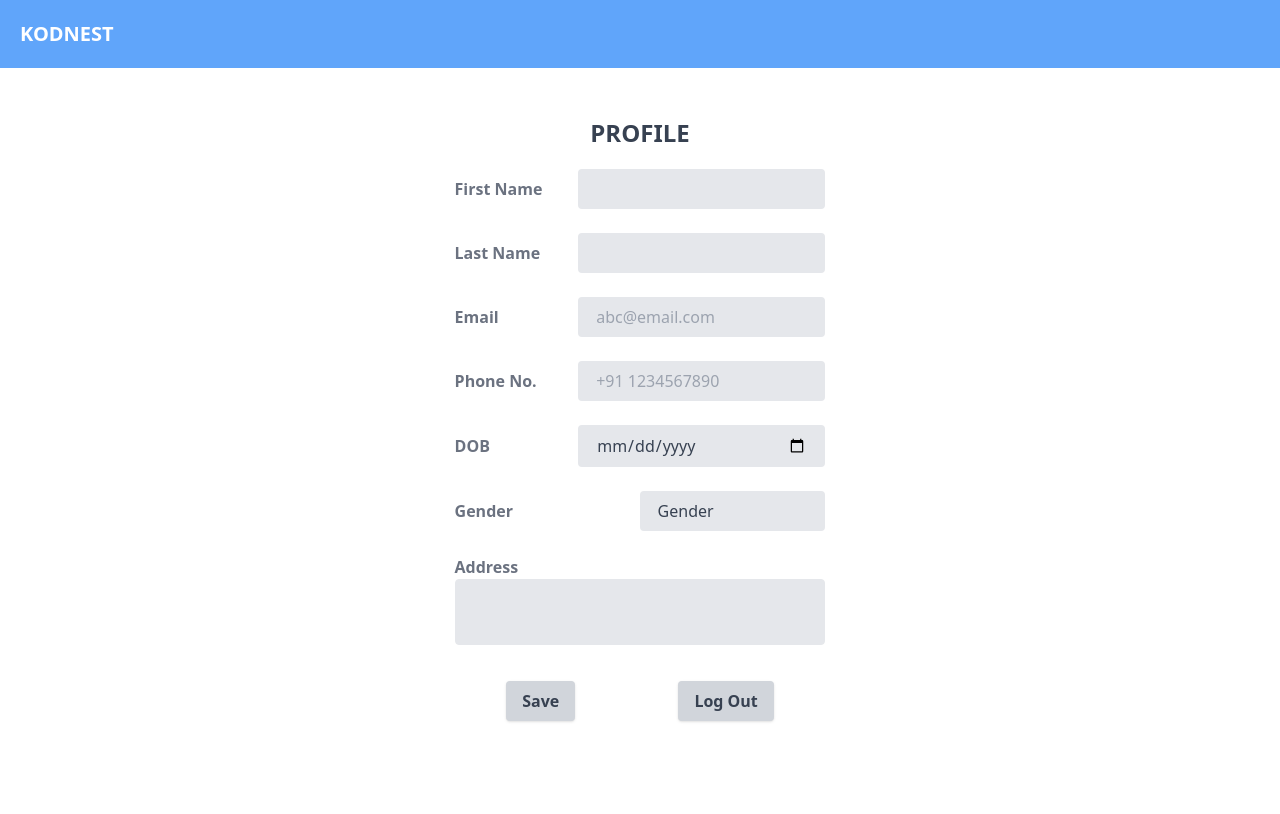
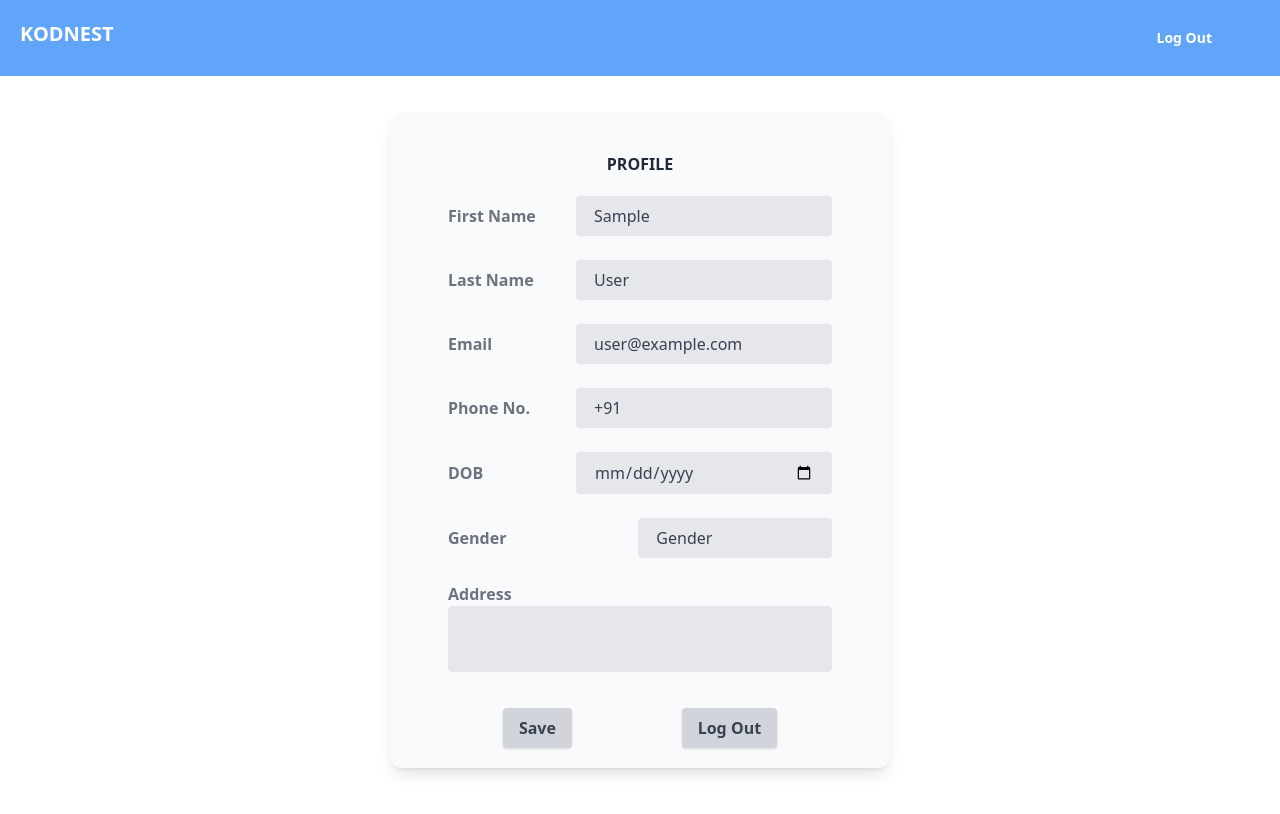
Before and after one commit to NivinAnil/kodnest-assignment, a React (Create React App) app: page / in a window 1280 px wide. Shown: the top 814 px of the page. Built offline with nearby package versions, Linux system fonts and the light colour scheme; no server answers; the database is empty; sample sign-in values are in the browser's storage.

Commit message:
add database

```diff
--- a/package.json
+++ b/package.json
@@ -7,6 +7,8 @@
     "@testing-library/react": "^13.4.0",
     "@testing-library/user-event": "^13.5.0",
     "firebase": "^9.15.0",
+    "firebase-admin": "^11.4.1",
+    "firebase-functions": "^4.1.1",
     "react": "^18.2.0",
     "react-dom": "^18.2.0",
     "react-router-dom": "^6.6.1",
--- a/src/App.js
+++ b/src/App.js
@@ -1,16 +1,37 @@
+import { onAuthStateChanged } from "firebase/auth";
+import { useEffect, useState } from "react";
 import {
   BrowserRouter as Router, Routes, Route,
 } from "react-router-dom";
 import Header from "./components/Header";
+import { auth } from "./firebase";
 import Profile from "./Pages/Profile";
 import SignIn from './Pages/Signin';
 import SignUp from './Pages/Signup';
 
+
+
 function App() {
+
+  const [isLoggedIn, setIsLoggedIn] = useState(false);
+
+  useEffect(() => {
+    onAuthStateChanged(auth, (user) => {
+      if (user) {
+        setIsLoggedIn(true);
+      } else {
+        setIsLoggedIn(false);
+      }
+
+    });
+  }, [])
+
+
   return (
     <>
-      <Header />
+
       <Router>
+        <Header logout={isLoggedIn} />
         <Routes>
 
           <Route exact path="/signin"
--- a/src/Pages/Profile.js
+++ b/src/Pages/Profile.js
@@ -2,18 +2,22 @@ import React, { useEffect, useState } from "react";
 import FormLabel from "../components/FormLabel";
 import validator from "validator";
 import { onAuthStateChanged, signOut } from "firebase/auth";
-import { auth } from "../firebase";
+import { auth, db } from "../firebase";
 import { useNavigate } from "react-router-dom";
+import { ref, set, get, child } from "firebase/database";
+
+import Form from "../components/Form";
+import Loading from "../components/Loading";
 
 const Profile = () => {
     const navigate = useNavigate();
-
+    const [loading, setLoading] = useState(true);
     const [profileForm, setProfileForm] = useState(
         {
             fName: "",
             lName: "",
             email: "",
-            pno: "",
+            pno: "+91",
             dob: "",
             gender: "",
             address: ""
@@ -24,18 +28,35 @@ const Profile = () => {
 
 
     useEffect(() => {
+        setLoading(true)
         onAuthStateChanged(auth, (user) => {
             if (user) {
-                // User is signed in, see docs for a list of available properties
-                // https://firebase.google.com/docs/reference/js/firebase.User
                 const uid = user.uid;
-                console.log("uid", uid);
+                const name = user.displayName;
+                const email = user.email;
+                const fname = name.split(" ")[0];
+                const lname = name?.split(" ").slice(1).join(" ")
+
+
+                const dbRef = ref(db);
+                get(child(dbRef, `users/${uid}`)).then((snapshot) => {
+                    if (snapshot.exists()) {
+                        const profile = snapshot.val();
+                        setProfileForm({ ...profile });
+                    } else {
+                        setProfileForm({ ...profileForm, fName: fname ?? "", lName: lname ?? "", email: email });
+                    }
+                }).catch((error) => {
+                    console.error(error);
+                    setLoading(false)
+                });
 
             } else {
                 // User is signed out
                 navigate("/signin");
                 console.log("user is logged out")
             }
+            setLoading(false)
         });
     }, [])
 
@@ -72,11 +93,29 @@ const Profile = () => {
         return [true, "Valid"];
     }
 
-    const saveForm = () => {
+    const handleSaveForm = async () => {
         const [valid, message] = validateProfile();
         if (valid) {
             console.log(profileForm);
             setErrorMessage(message)
+
+            // saving data to firebase
+
+            const uid = auth.currentUser.uid;
+
+            set(ref(db, 'users/' + uid), {
+                ...profileForm
+            });
+
+            // try {
+            //     const docRef = await addDoc(collection(db, `users/${uid}/profile`,), {
+            //         ...profileForm
+            //     });
+            //     console.log("Document written with ID: ", docRef.id);
+            // } catch (e) {
+            //     console.error("Error adding document: ", e);
+            // }
+
         }
 
         else {
@@ -86,13 +125,15 @@ const Profile = () => {
 
     }
 
-    return (
-        <div className="h-screen flex flex-col items-center justify-center">
-            <div className="block text-center text-gray-700 text-2xl uppercase font-bold">Profile</div>
-
-            <div className="flex flex-wrap  h-2/3 justify-center p-5 items-center">
-
-                <form className="w-full max-w-sm">
+    return (<>
+        {
+            loading ?
+                <div className=" h-screen flex flex-col items-center justify-center">
+                    <Loading />
+                </div>
+                :
+                <div className=" p-28 flex flex-col items-center justify-center">
+                    <Form title="Profile">
                         <div className="md:flex md:items-center mb-6">
                             <div className="md:w-1/3">
                                 <FormLabel>First Name</FormLabel>
@@ -139,6 +180,7 @@ const Profile = () => {
                                     required
                                     value={profileForm.email}
                                     onChange={(e) => { setProfileForm({ ...profileForm, email: e.target.value }) }}
+                                    disabled
                                 />
                             </div>
                         </div>
@@ -167,9 +209,7 @@ const Profile = () => {
                             <div className="md:w-2/3">
                                 <input
                                     className="bg-gray-200 appearance-none border-2 border-gray-200 rounded w-full py-2 px-4 text-gray-700 leading-tight focus:outline-none focus:bg-white focus:border-purple-500"
-                                id="inline-full-name"
                                     type="date"
-                                placeholder=""
                                     value={profileForm.dob}
                                     onChange={(e) => { setProfileForm({ ...profileForm, dob: e.target.value }) }}
                                 />
@@ -209,7 +249,7 @@ const Profile = () => {
                                 className="shadow bg-gray-300 border-purple-200 hover:bg-gray-800 hover:text-white focus:shadow-outline focus:outline-none text-gray-700 font-bold py-2 px-4 rounded"
                                 type="button"
                                 onClick={() => {
-                                saveForm();
+                                    handleSaveForm();
                                 }}
                             >
                                 Save
@@ -224,10 +264,12 @@ const Profile = () => {
                                 Log Out
                             </button>
                         </div>
-                </form>
-            </div>
+                    </Form>
                     <p className="text-center uppercase text-sm font-semibold text-red-500">{errorMessage}</p>
                 </div>
+
+        }
+    </>
     );
 }
 
--- a/src/components/Form.js
+++ b/src/components/Form.js
@@ -4,7 +4,7 @@ import React from 'react'
 const Form = (props) => {
 
     return (
-        <div className="flex flex-wrap h-2/3 justify-center p-5 items-center">
+        <div className="flex flex-wrap w-screen sm:w-screen justify-center p-5 items-center rounded-xl bg-gray-50 shadow-lg md:w-[500px] xl:w-[500px]">
             <form className="w-full max-w-sm">
                 <h1 className="text-center p-5 uppercase font-bold text-gray-800">
                     {props.title}
--- a/src/components/Header.js
+++ b/src/components/Header.js
@@ -1,9 +1,37 @@
+import { signOut } from 'firebase/auth';
 import React from 'react'
+import { useNavigate } from 'react-router-dom';
+import { auth } from '../firebase';
 
-function Header() {
+function Header({ logout }) {
+    const navigate = useNavigate()
+    // const [render, setRender] = useState(false)
+    // useEffect(() => {
+    //     onAuthStateChanged(auth, (user) => {
+    //         if (user) {
+    //             setRender(true);
+    //         }
+    //     });
+    // }, [])
+
+
+
+
     return (
-        <div className='w-screen bg-blue-400 p-5 absolute z-20'>
-            <div className='uppercase text-xl text-white font-bold'>KodNest</div>
+        <div className='w-screen flex bg-blue-400 p-5 absolute z-20'>
+            <div className='uppercase flex-1 text-xl text-white font-bold'>KodNest</div>
+            {logout ? <div className='mx-10 px-2 p-2 text-sm text-white font-bold cursor-pointer rounded-xl hover:shadow-md hover:bg-blue-200 hover:text-gray-500'
+                onClick={() => {
+                    signOut(auth).then(() => {
+                        // Sign-out successful.
+                        navigate("/signin");
+                        console.log("Signed out successfully")
+                    }).catch((error) => {
+                        // An error happened.
+                        console.log(error);
+                    });
+                }}
+            >Log Out</div> : <></>}
         </div>
     )
 }
--- /dev/null
+++ b/src/components/Loading.js
@@ -0,0 +1,15 @@
+import React from 'react'
+const Loading = () => {
+    return (
+        <div role="status">
+            <svg aria-hidden="true" className="w-8 h-8 mr-2 text-gray-200 animate-spin dark:text-gray-600 fill-blue-600" viewBox="0 0 100 101" fill="none" xmlns="http://www.w3.org/2000/svg">
+                <path d="M100 50.5908C100 78.2051 77.6142 100.591 50 100.591C22.3858 100.591 0 78.2051 0 50.5908C0 22.9766 22.3858 0.59082 50 0.59082C77.6142 0.59082 100 22.9766 100 50.5908ZM9.08144 50.5908C9.08144 73.1895 27.4013 91.5094 50 91.5094C72.5987 91.5094 90.9186 73.1895 90.9186 50.5908C90.9186 27.9921 72.5987 9.67226 50 9.67226C27.4013 9.67226 9.08144 27.9921 9.08144 50.5908Z" fill="currentColor" />
+                <path d="M93.9676 39.0409C96.393 38.4038 97.8624 35.9116 97.0079 33.5539C95.2932 28.8227 92.871 24.3692 89.8167 20.348C85.8452 15.1192 80.8826 10.7238 75.2124 7.41289C69.5422 4.10194 63.2754 1.94025 56.7698 1.05124C51.7666 0.367541 46.6976 0.446843 41.7345 1.27873C39.2613 1.69328 37.813 4.19778 38.4501 6.62326C39.0873 9.04874 41.5694 10.4717 44.0505 10.1071C47.8511 9.54855 51.7191 9.52689 55.5402 10.0491C60.8642 10.7766 65.9928 12.5457 70.6331 15.2552C75.2735 17.9648 79.3347 21.5619 82.5849 25.841C84.9175 28.9121 86.7997 32.2913 88.1811 35.8758C89.083 38.2158 91.5421 39.6781 93.9676 39.0409Z" fill="currentFill" />
+            </svg>
+            <span className="sr-only">Loading...</span>
+
+        </div>
+    )
+}
+
+export default Loading;
--- a/src/firebase.js
+++ b/src/firebase.js
@@ -1,7 +1,7 @@
 // Import the functions you need from the SDKs you need
+import { getDatabase } from "firebase/database";
 import { initializeApp } from "firebase/app";
 import { getAuth } from "firebase/auth";
-import { getFirestore } from "firebase/firestore";
 // TODO: Add SDKs for Firebase products that you want to use
 // https://firebase.google.com/docs/web/setup#available-libraries
 
@@ -9,6 +9,7 @@ import { getFirestore } from "firebase/firestore";
 const firebaseConfig = {
     apiKey: "AIzaSyBNSb3ENabycQEQybhVSrUNQhytJyU1qb8",
     authDomain: "kodnest-dev.firebaseapp.com",
+    databaseURL: "https://kodnest-dev-default-rtdb.firebaseio.com",
     projectId: "kodnest-dev",
     storageBucket: "kodnest-dev.appspot.com",
     messagingSenderId: "368723037845",
@@ -17,7 +18,12 @@ const firebaseConfig = {
 
 // Initialize Firebase
 const app = initializeApp(firebaseConfig);
-const db = getFirestore(app);
+
 // Initialize Firebase Authentication and get a reference to the service
 export const auth = getAuth(app);
+
+// Initialize Firebase database and get a reference to the service
+export const db = getDatabase(app);
+
+
 export default app;
```
Also changed, not shown: src/Pages/Signin.js (+16 -15 lines), src/Pages/Signup.js (+26 -12 lines), 1 other file (tests, documents, lock files or other folders). Lines whose indentation alone changed are shown as unchanged.
